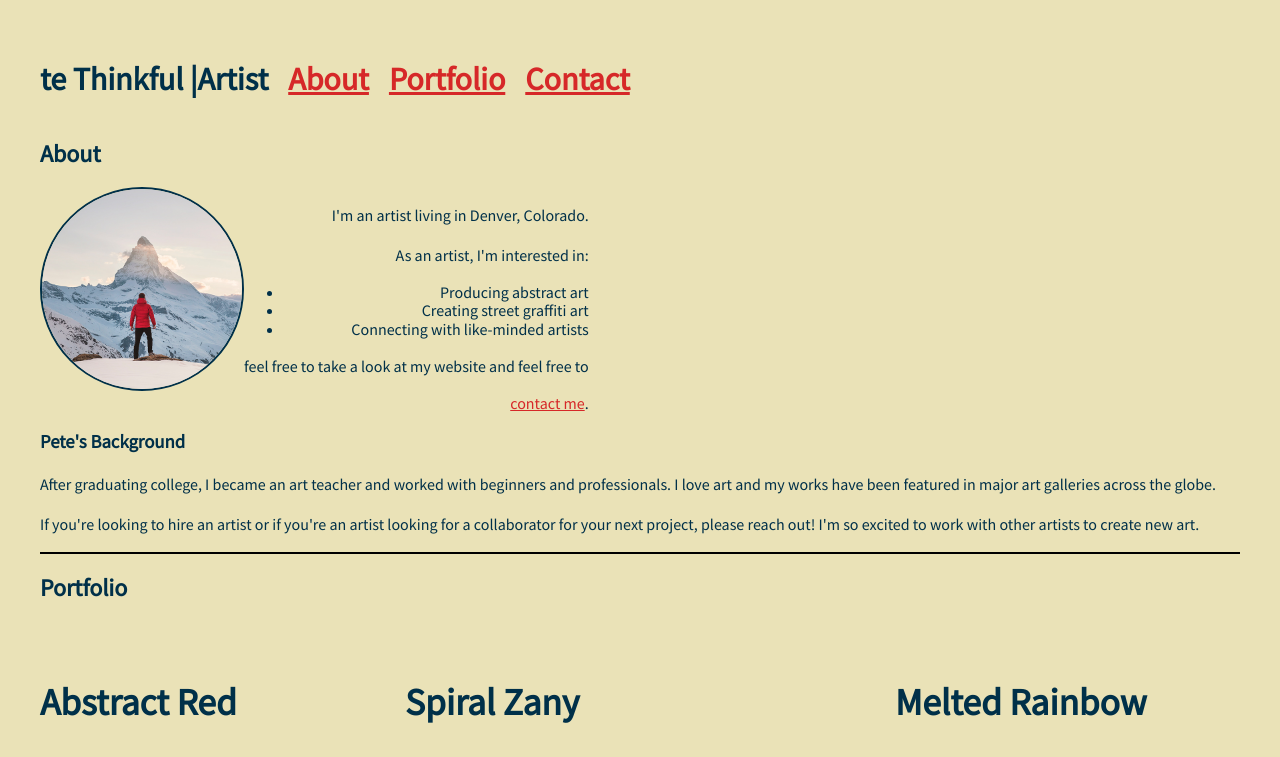
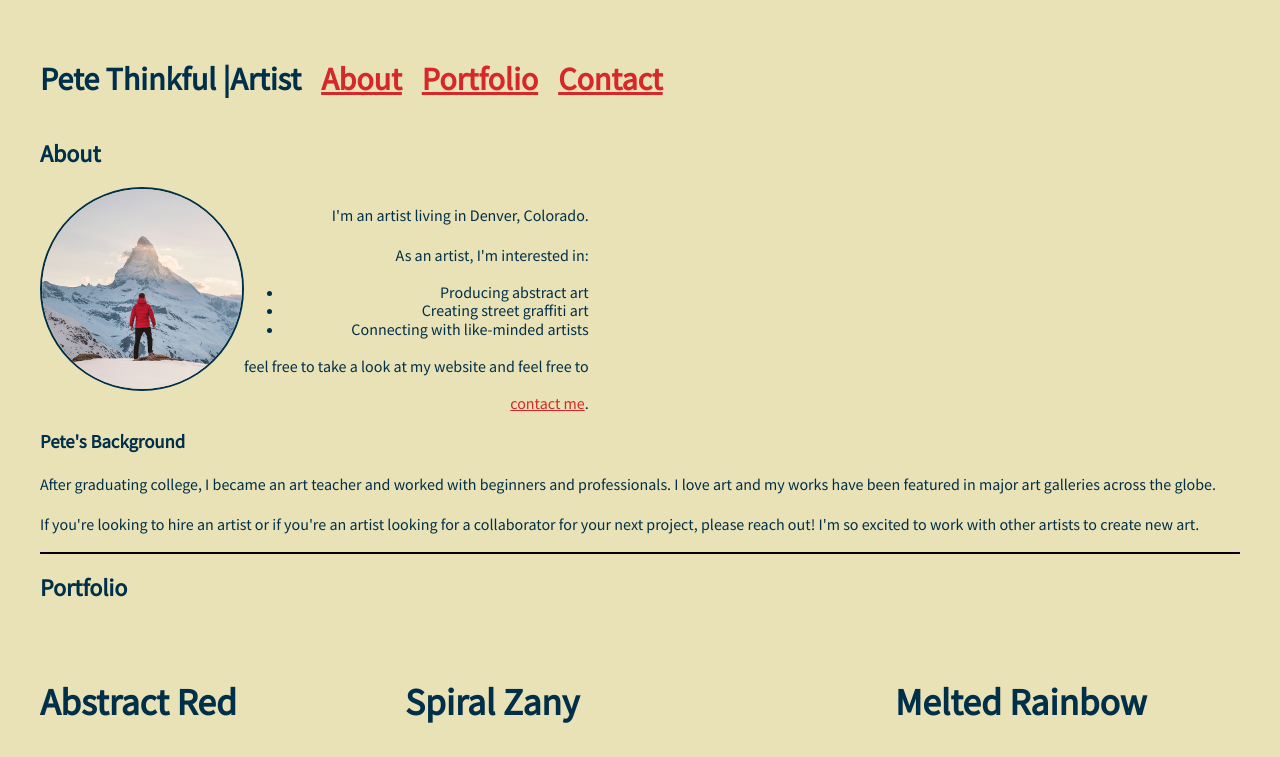
Before and after one commit to TinaTheTechterian/starter-pete-thinkful-portfolio, a website: page index.html in a window 1280 px wide. Shown: the top 757 px of the page. Drawn offline with nearby package versions, Linux system fonts and the light colour scheme.

Commit message:
Update index.html add Pe

```diff
--- a/index.html
+++ b/index.html
@@ -13,7 +13,7 @@
     <!-- Header section -->
    <div>
     <nav class="container">
-      <h1 class="flex-item">te Thinkful |Artist<h1 class="flex-item"><a href="#about">About</a><h1 class="flex-item"><a href="#portfolio">Portfolio</a><h1 class="flex-item"><a href="#contact">Contact</a></h1>
+      <h1 class="flex-item">Pete Thinkful |Artist<h1 class="flex-item"><a href="#about">About</a><h1 class="flex-item"><a href="#portfolio">Portfolio</a><h1 class="flex-item"><a href="#contact">Contact</a></h1>
      </nav>
  </div>
 
```
